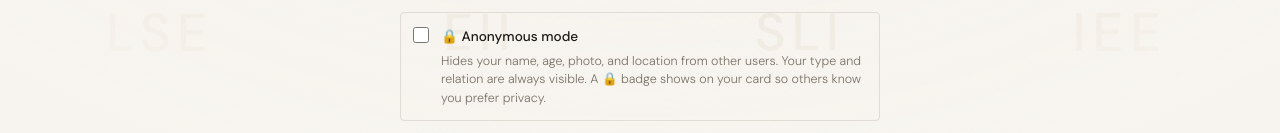
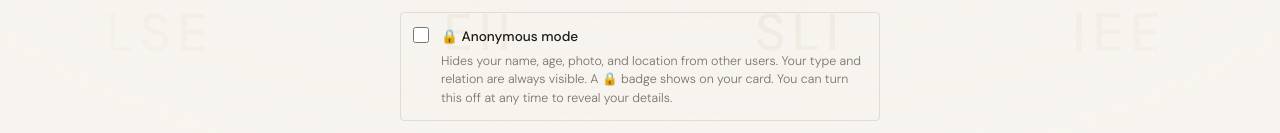
Before and after one commit to sstern42/socionics-match, a React (Vite) app: page /profile/setup in a window 1280 px wide. Shown: the part 667-800 px from the top of the page. Built offline with nearby package versions, Linux system fonts and the light colour scheme; no server answers.

Commit message:
Add files via upload

```diff
--- a/src/pages/ProfileEdit.jsx
+++ b/src/pages/ProfileEdit.jsx
@@ -179,7 +179,7 @@ export default function ProfileEdit() {
               <input type="checkbox" checked={anonymous} onChange={e => setAnonymous(e.target.checked)} style={{ accentColor: 'var(--accent)', width: 16, height: 16, marginTop: 2, flexShrink: 0 }} />
               <div>
                 <p style={{ fontSize: '0.85rem', fontWeight: 500, color: 'var(--text)' }}>🔒 Anonymous mode</p>
-                <p style={{ fontSize: '0.78rem', color: 'var(--muted)', marginTop: '0.2rem', lineHeight: 1.5 }}>Hides your name, age, photo, and location from other users. Your type and relation are always visible. A 🔒 badge shows on your card so others know you prefer privacy.</p>
+                <p style={{ fontSize: '0.78rem', color: 'var(--muted)', marginTop: '0.2rem', lineHeight: 1.5 }}>Hides your name, age, photo, and location from other users. Your type and relation are always visible. A 🔒 badge shows on your card. You can turn this off at any time to reveal your details.</p>
               </div>
             </label>
             <div>
--- a/src/pages/ProfileSetup.jsx
+++ b/src/pages/ProfileSetup.jsx
@@ -164,7 +164,7 @@ export default function ProfileSetup() {
                 />
                 <div>
                   <p style={{ fontSize: '0.85rem', fontWeight: 500, color: 'var(--text)' }}>🔒 Anonymous mode</p>
-                  <p style={{ fontSize: '0.78rem', color: 'var(--muted)', marginTop: '0.2rem', lineHeight: 1.5 }}>Hides your name, age, photo, and location from other users. Your type and relation are always visible. A 🔒 badge shows on your card so others know you prefer privacy.</p>
+                  <p style={{ fontSize: '0.78rem', color: 'var(--muted)', marginTop: '0.2rem', lineHeight: 1.5 }}>Hides your name, age, photo, and location from other users. Your type and relation are always visible. A 🔒 badge shows on your card. You can turn this off at any time to reveal your details.</p>
                 </div>
               </label>
               {!savedType && (
```
